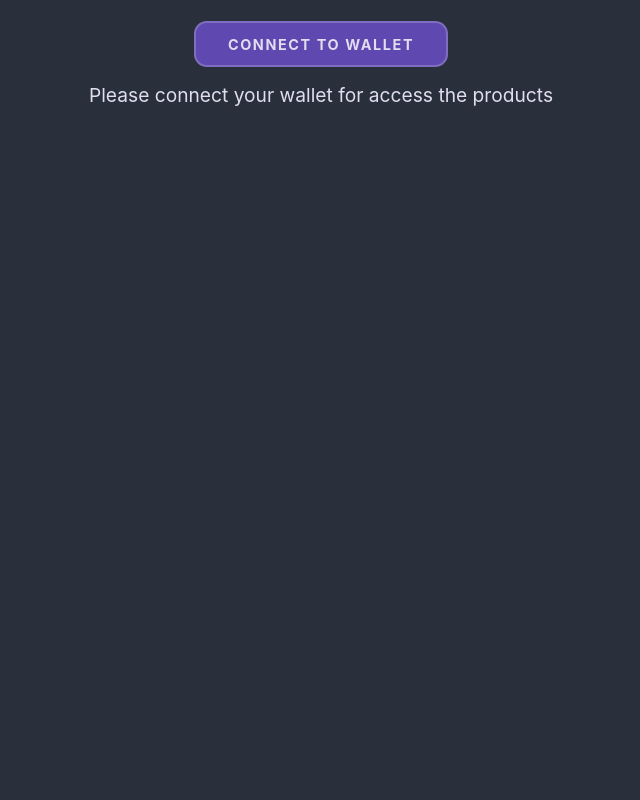
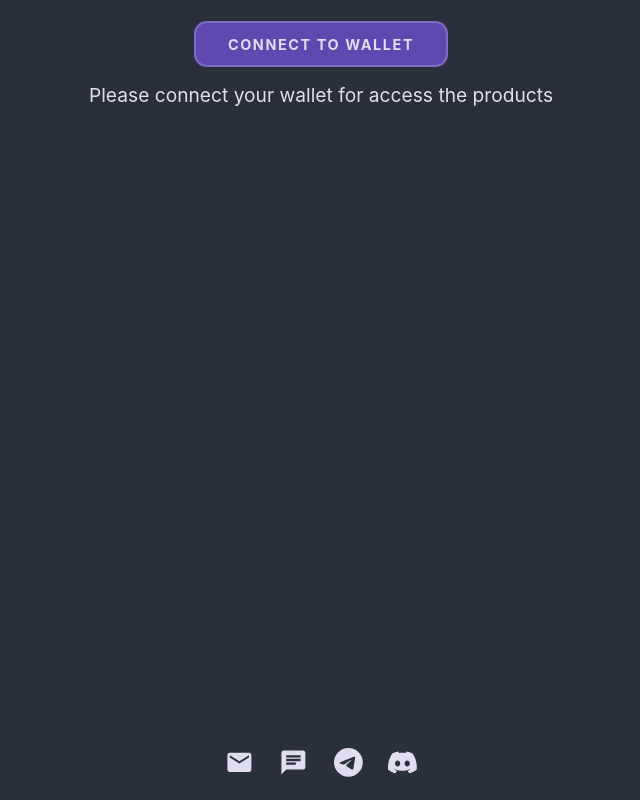
Before and after one commit to noxonsu/dash.onout.org, a React (Create React App) app: page / in a window 1280 px wide. Shown: the whole page, without its empty margins (319-959 px from the left). Built offline with nearby package versions, Linux system fonts and the light colour scheme; a web font is replaced by a local one; what web3modal would draw is missing.

Commit message:
Add footer with social links

```diff
--- a/package.json
+++ b/package.json
@@ -20,6 +20,7 @@
     "react": "^17.0.2",
     "react-app-rewired": "^2.1.11",
     "react-dom": "^17.0.2",
+    "react-icons": "^4.3.1",
     "react-scripts": "5.0.0",
     "stream-browserify": "^3.0.0",
     "stream-http": "^3.2.0",
--- a/src/App.tsx
+++ b/src/App.tsx
@@ -2,19 +2,20 @@ import WithWeb3Connect from "./components/WithWeb3Connect";
 import UserProvider from "./components/UserProvider";
 import Authentification from "./components/Authentification";
 import Sections from "./components/Sections";
+import Footer from "./components/Footer";
 
 function App() {
   return (
-    <div className="App">
+    <div className="app">
       <UserProvider>
         <WithWeb3Connect>
-          <div className="App-header">
-            <Authentification />
-          </div>
+          <Authentification />
 
           <Sections />
         </WithWeb3Connect>
       </UserProvider>
+
+      <Footer />
     </div>
   );
 }
--- /dev/null
+++ b/src/components/Footer/index.css
@@ -0,0 +1,35 @@
+footer {
+  margin-top: auto;
+  padding: 2rem 0 1rem;
+}
+
+.linksList {
+  margin: 0 auto;
+  padding: 0;
+  display: flex;
+  align-items: center;
+  justify-content: center;
+  list-style: none;
+}
+
+.linkItem:not(:last-child) {
+  margin-right: 1rem;
+}
+
+.linkItem a {
+  padding: 0.3rem;
+  font-size: 1.8rem;
+  text-decoration: none;
+  color: inherit;
+  transition: 0.1s;
+}
+
+.linkItem a:hover {
+  opacity: 0.5;
+}
+
+.icon {
+  /* show a link title on icon hover */
+  position: relative;
+  z-index: -1;
+}
--- /dev/null
+++ b/src/components/Footer/index.tsx
@@ -0,0 +1,55 @@
+import { MdEmail, MdChat } from "react-icons/md";
+import { SiTelegram, SiDiscord } from "react-icons/si";
+
+import "./index.css";
+
+const Footer = () => {
+  return (
+    <footer>
+      <ul className="linksList">
+        <li className="linkItem">
+          <a
+            href="mailto:support@onout.org"
+            target="_blank"
+            rel="noreferrer"
+            title="Email: support@onout.org"
+          >
+            <MdEmail className="icon" />
+          </a>
+        </li>
+        <li className="linkItem">
+          <a
+            href="https://support.onout.org/chat/widget/form/3882717100"
+            target="_blank"
+            rel="noreferrer"
+            title="Online chat"
+          >
+            <MdChat className="icon" />
+          </a>
+        </li>
+        <li className="linkItem">
+          <a
+            href="https://t.me/onoutsupportbot"
+            target="_blank"
+            rel="noreferrer"
+            title="Telegram"
+          >
+            <SiTelegram className="icon" />
+          </a>
+        </li>
+        <li className="linkItem">
+          <a
+            href="https://discord.gg/VwKEmHEgVN"
+            target="_blank"
+            rel="noreferrer"
+            title="Discord"
+          >
+            <SiDiscord className="icon" />
+          </a>
+        </li>
+      </ul>
+    </footer>
+  );
+};
+
+export default Footer;
--- a/src/index.css
+++ b/src/index.css
@@ -65,6 +65,12 @@ button {
   color: var(--color);
 }
 
+.app {
+  min-height: 100vh;
+  display: flex;
+  flex-direction: column;
+}
+
 .warning {
   background-color: var(--color-warning);
 }
```
